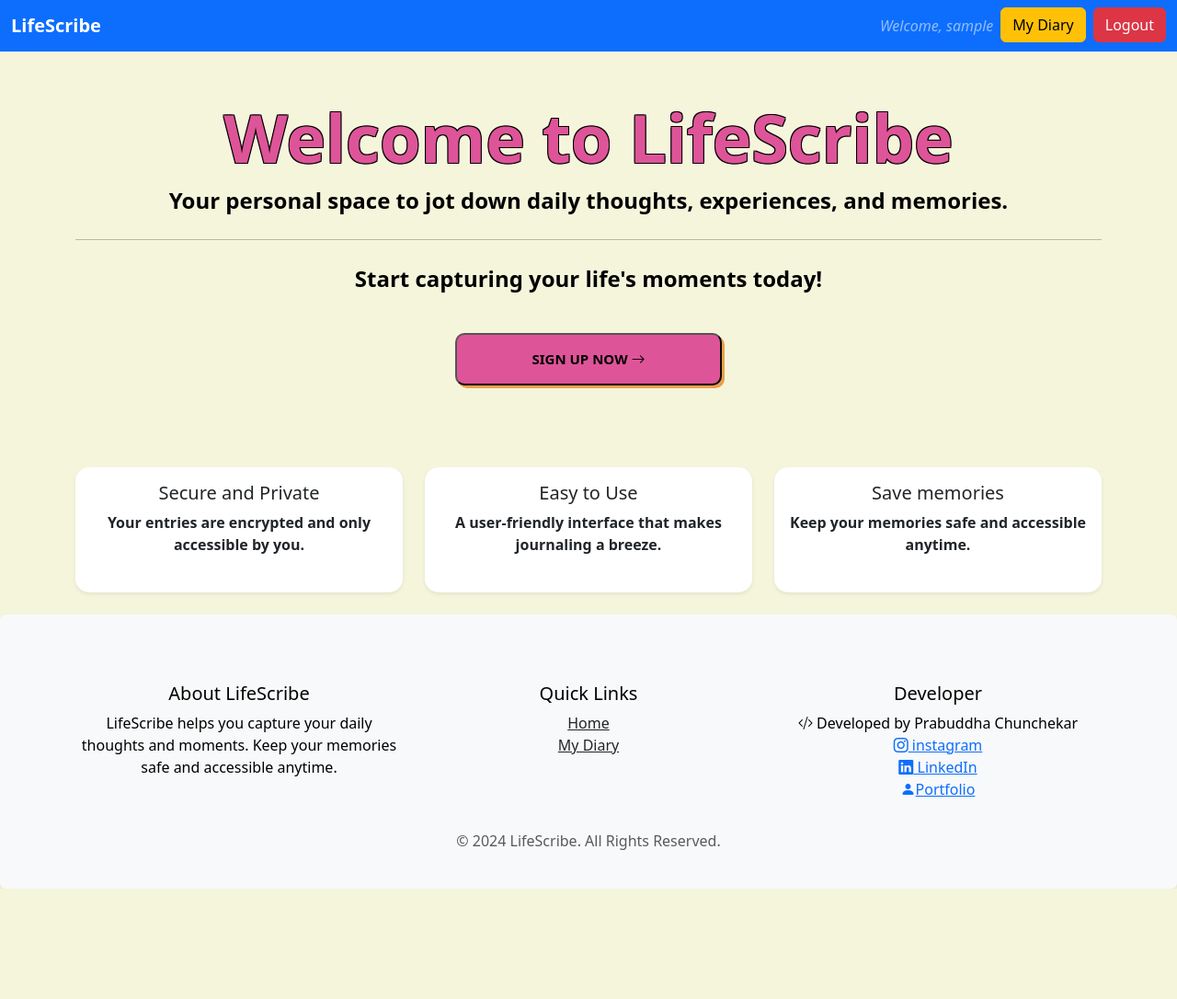
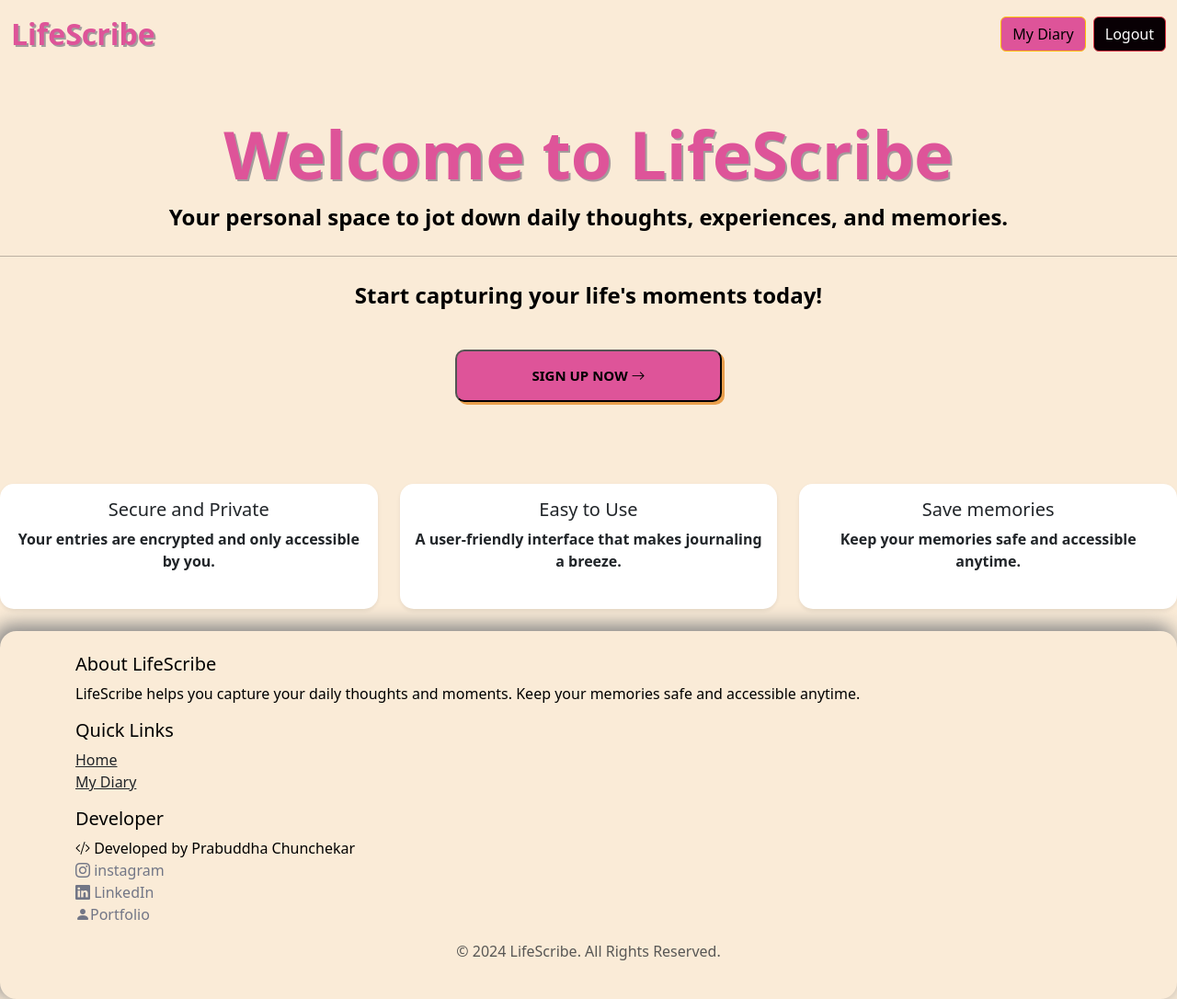
Before and after one commit to Prabuddha302005/diary_project, a Django app: page / in a window 1280 px wide. Shown: the whole page at 92% size. Before the commit the page ends 966 px from the top, so only its background shows below. Run offline with Django 5.2, Linux system fonts and the light colour scheme; the visitor is signed in with stand-in values (Sample User, id 1).

Commit message:
ui-update

```diff
--- a/templates/add_entry.html
+++ b/templates/add_entry.html
@@ -1,4 +1,5 @@
 {% extends "navbar.html" %}
+{% block title %}Add Entry{% endblock title %}
 
 
 {% block body %}
--- a/templates/home.html
+++ b/templates/home.html
@@ -10,10 +10,10 @@
 body {
     /* background: linear-gradient(to right, #eeea7b, #c7e023); */
     background-color: #F5F5DC;
-
+    overflow-x: hidden;
     color: black;
 }
-.container {
+.container1 {
     margin-top: 50px;
     text-align: center;
 }
@@ -81,21 +81,21 @@ body {
 {% endfor %}
 {% endif %}
 </div>
-    <div class="container">
-      <h1 class="display-2 text-outline fw-bold">Welcome to LifeScribe</h1>
+    <div class="container1">
+      <h1 class="display-2 text-outline fw-bold" style="text-shadow: 2px 2px rgb(163, 156, 156);">Welcome to LifeScribe</h1>
       <p class="lead">Your personal space to jot down daily thoughts, experiences, and memories.</p>
       <hr class="my-4">
       <p class="lead">Start capturing your life's moments today!</p>
 
 
         <div>
-            <a href="/register"><button class="btn-register ">SIGN UP NOW <i class="bi bi-arrow-right "></i></button></a>
+            <a href="/register"><button class="btn-register">SIGN UP NOW <i class="bi bi-arrow-right "></i></button></a>
         </div>
 
 
   </div>
 
-  <div class="container mt-5">
+  <div class="container1 mt-5">
       <div class="row">
           <div class="col-md-4 mt-3">
               <div class="card mb-4 shadow-sm h-100">
@@ -123,6 +123,37 @@ body {
           </div>
       </div>
   </div>
+
+  <footer class=" py-4 mt-4" style=" border-radius: 18px; box-shadow: -5px -5px 20px 2px #888888;">
+    <div class="container">
+        <div class="row">
+                <h5>About LifeScribe</h5>
+                <p>LifeScribe helps you capture your daily thoughts and moments. Keep your memories safe and accessible anytime.</p>
+            </div>
+            <div class="col-md-4">
+                <h5>Quick Links</h5>
+                <ul class="list-unstyled">
+                    <li><a href="/" class="text-dark">Home</a></li>
+                    <li><a href="/show-entry" class="text-dark">My Diary</a></li>
+                </ul>
+            </div>
+            <div class="col-md-4">
+                <h5>Developer</h5>
+                <ul class="list-unstyled">
+                     <li><i class="bi bi-code-slash"></i> Developed by Prabuddha Chunchekar</li>
+                    <li><a style="color: #727686; text-decoration: none;"href="https://www.instagram.com/prabuddhachunchekar/" target="_blank"><i class="bi bi-instagram"></i> instagram </a></li>
+                    <li><a style="color: #727686; text-decoration: none;"href="https://www.linkedin.com/in/prabuddha-chunchekar-2847881aa/" target="_blank"><i class="bi bi-linkedin"></i> LinkedIn</a></li>
+                    <li><a style="color: #727686; text-decoration: none;"href="https://prabuddha302005.github.io/responsive-Portfolio/index.html" target="_blank"><i class="bi bi-person-fill"></i>Portfolio</a></li>
+                </ul>
+            </div>
+        </div>
+        <div class="row mt-3">
+            <div class="col text-center">
+                <p class="text-muted">&copy; 2024 LifeScribe. All Rights Reserved.</p>
+            </div>
+        </div>
+    </div>
+</footer>
   {% endblock body %}
 
 
--- a/templates/login.html
+++ b/templates/login.html
@@ -34,4 +34,6 @@
 
   </a></form></div><a class="link" href="">
 </a></div>
+
+
 {% endblock body %}
--- a/templates/navbar.html
+++ b/templates/navbar.html
@@ -1,86 +1,54 @@
 <!doctype html>
 <html lang="en">
 <head>
+
   <meta charset="utf-8">
   <meta name="viewport" content="width=device-width, initial-scale=1">
   <title>{% block title %} {% endblock title %}</title>
- <link rel="stylesheet" href="https://cdn.jsdelivr.net/npm/bootstrap-icons@1.11.3/font/bootstrap-icons.min.css">
+  <link rel="stylesheet" href="https://cdn.jsdelivr.net/npm/bootstrap-icons@1.11.3/font/bootstrap-icons.min.css">
   <link href="https://cdn.jsdelivr.net/npm/bootstrap@5.3.3/dist/css/bootstrap.min.css" rel="stylesheet" integrity="sha384-QWTKZyjpPEjISv5WaRU9OFeRpok6YctnYmDr5pNlyT2bRjXh0JMhjY6hW+ALEwIH" crossorigin="anonymous">
   <link rel="stylesheet" href="https://cdnjs.cloudflare.com/ajax/libs/font-awesome/5.15.3/css/all.min.css"/>
+  {% load static %}
+      <link rel="shortcut icon"  type="image/jpg" href="{% static 'images/lifescribe_logo-removebg.png' %}"/>
+
 
   {% block stylesheet %}
 
   {% endblock stylesheet %}
 </head>
-<body>
+<body style="background-color: antiquewhite;">
 
-  <nav class="navbar navbar-expand-lg navbar-dark bg-primary">
+  <nav class="navbar navbar-expand-lg navbar-dark">
     <div class="container-fluid">
-      <a class="navbar-brand fw-bolder" href="/">LifeScribe</a>
+      <a class="navbar-brand fw-bolder" style="color: #DE5499;  text-shadow: 2px 2px rgb(163, 156, 156); font-size: xx-large;" href="/">LifeScribe</a>
       <!-- Toggler button for mobile devices -->
-      <button class="navbar-toggler" type="button" data-bs-toggle="collapse" data-bs-target="#navbarNav" aria-controls="navbarNav" aria-expanded="false" aria-label="Toggle navigation">
+      <button class="navbar-toggler" style="background-color: #DE5499;" type="button" data-bs-toggle="collapse" data-bs-target="#navbarNav" aria-controls="navbarNav" aria-expanded="false" aria-label="Toggle navigation">
         <span class="navbar-toggler-icon"></span>
       </button>
 
       <div class="collapse navbar-collapse" id="navbarNav">
         <ul class="navbar-nav ms-auto">
           {% if user.is_authenticated %}
-          <li class="nav-item">
-            <a class="nav-link fst-italic" href="/">Welcome, {{user.username}}</a>
-          </li>
+
           <li class="nav-item me-2">
-            <a class="btn btn-warning" aria-current="page" href="/show-entry">My Diary</a>
+            <a class="btn btn-warning" style="background-color: #DE5499; color: black; font-weight: 500;" aria-current="page" href="/show-entry">My Diary</a>
           </li>
           <li class="nav-item">
-            <a class="btn btn-danger" aria-current="page" href="/logout">Logout</a>
+            <a class="btn btn-danger" style="background-color: #080004; color: white; font-weight: 500;" aria-current="page" href="/logout">Logout</a>
           </li>
           {% else %}
           <li class="nav-item">
-            <a class="btn btn-success" aria-current="page" href="/login">Login</a>
+            <a class="btn btn-success" style="background-color: #DE5499; color: black; font-weight: 600;" aria-current="page" href="/login">Login</a>
           </li>
           {% endif %}
         </ul>
       </div>
     </div>
   </nav>
+  {% block body %} {% endblock body %}
 
 
 
-  {% block body %} {% endblock body %}
-
-
-  <footer class="bg-light py-4 mt-4 shadow-sm rounded">
-    <div class="container">
-        <div class="row">
-            <div class="col-md-4">
-                <h5>About LifeScribe</h5>
-                <p>LifeScribe helps you capture your daily thoughts and moments. Keep your memories safe and accessible anytime.</p>
-            </div>
-            <div class="col-md-4">
-                <h5>Quick Links</h5>
-                <ul class="list-unstyled">
-                    <li><a href="/" class="text-dark">Home</a></li>
-                    <li><a href="/show-entry" class="text-dark">My Diary</a></li>
-                </ul>
-            </div>
-            <div class="col-md-4">
-                <h5>Developer</h5>
-                <ul class="list-unstyled">
-                    <li><i class="bi bi-code-slash"></i> Developed by Prabuddha Chunchekar</li>
-                    <li><a href="https://www.instagram.com/prabuddhachunchekar/" target="_blank"><i class="bi bi-instagram"></i> instagram </li></a>
-                    <li><a href="https://www.linkedin.com/in/prabuddha-chunchekar-2847881aa/" target="_blank"><i class="bi bi-linkedin"></i> LinkedIn</li></a>
-                    <li><a href="https://prabuddha302005.github.io/responsive-Portfolio/index.html" target="_blank"><i class="bi bi-person-fill"></i>Portfolio</li></a>
-                </ul>
-            </div>
-        </div>
-        <div class="row mt-3">
-            <div class="col text-center">
-                <p class="text-muted">&copy; 2024 LifeScribe. All Rights Reserved.</p>
-            </div>
-        </div>
-    </div>
-</footer>
-
   <script src="https://cdn.jsdelivr.net/npm/bootstrap@5.3.3/dist/js/bootstrap.bundle.min.js" integrity="sha384-YvpcrYf0tY3lHB60NNkmXc5s9fDVZLESaAA55NDzOxhy9GkcIdslK1eN7N6jIeHz" crossorigin="anonymous"></script>
-
-  <script src="https://cdn.jsdelivr.net/npm/@popperjs/core@2.
+</body>
+</html>
--- a/templates/register.html
+++ b/templates/register.html
@@ -1,4 +1,6 @@
 {% extends "navbar.html" %}
+{% block title %}User Signup{% endblock title %}
+
 {% load static %}
 {% block stylesheet %}
 <link href="{% static "css/register.css" %}" rel="stylesheet">
@@ -36,4 +38,6 @@
 
     </a></form></div><a class="link" href="">
 </a></div>
+
+
 {% endblock body %}
```
Also changed, not shown: templates/show_entry.html (+16 -2 lines), templates/update_entry.html (+17 -9 lines), static/images/hamburger-menu.svg (added), static/images/lifescribe_logo-removebg.png (added).
